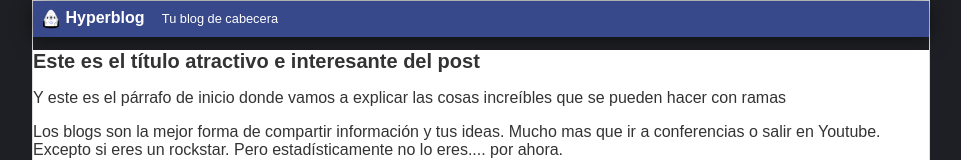
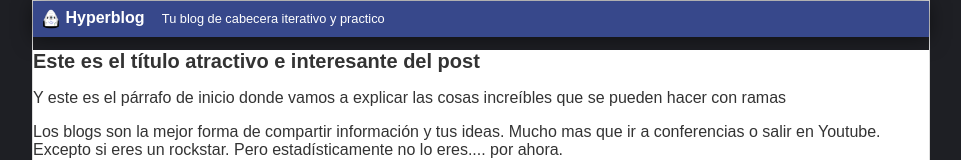
Before and after one commit to GabyAr20-4/Blog-, a plain HTML site: page index.html in a window 1280 px wide. Shown: the top 160 px of the page, without its empty margins (159-1120 px from the left). Drawn offline with Linux system fonts and the light colour scheme.

Commit message:
Cambio titulo

```diff
--- a/index.html
+++ b/index.html
@@ -8,7 +8,7 @@
             <div id="cabecera">
                 <img id="logo" src="imagenes/dragon.png" />
                 Hyperblog
-                <span id="tagline">Tu blog de cabecera</span>
+                <span id="tagline">Tu blog de cabecera iterativo y practico</span>
             </div>
             <div id="post">
                 <h1>Este es el título atractivo e interesante del post</h1>
```
